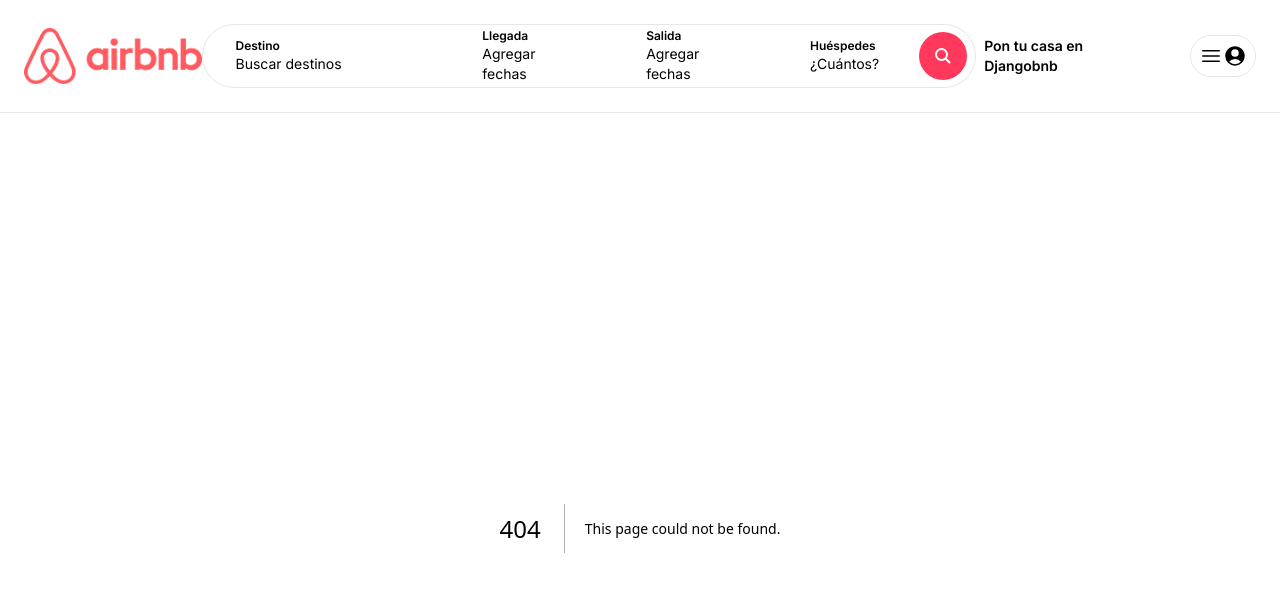
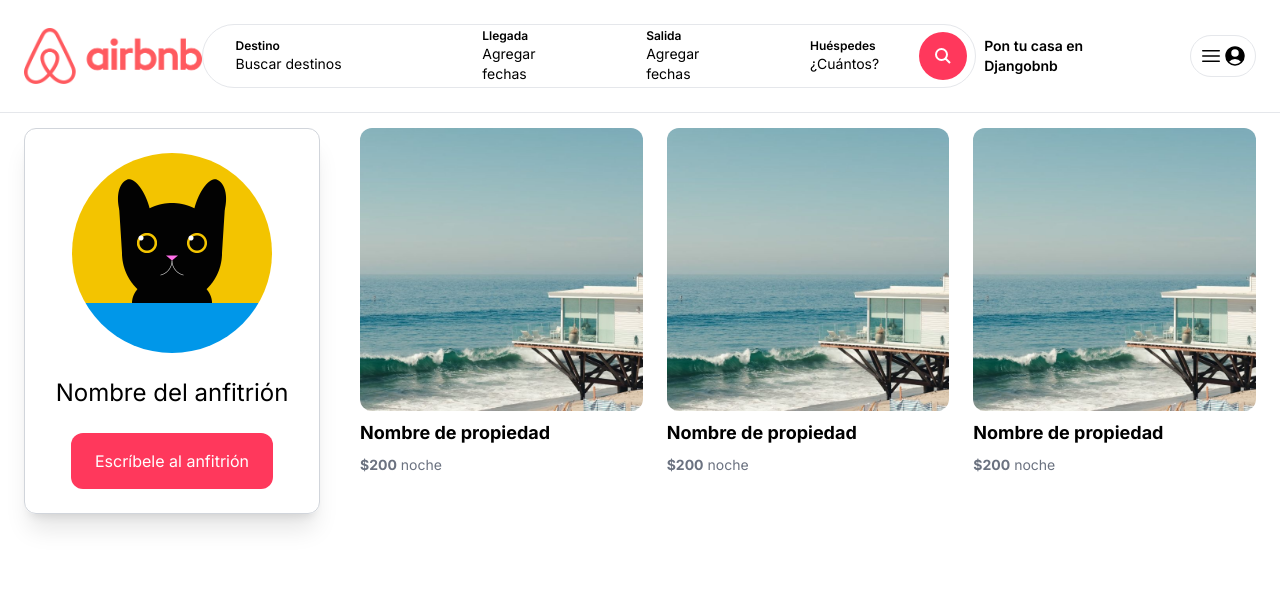
Before and after one commit to DerekAguilar/djangobnb, a Next.js app: page /hosts/1 in a window 1280 px wide. Before the commit this address had no page. Shown: the top 592 px of the page. Built offline with nearby package versions, Linux system fonts and the light colour scheme.

Commit message:
06 Host page (static)

```diff
--- /dev/null
+++ b/app/components/ContactButton.tsx
@@ -0,0 +1,9 @@
+const ContactButton=()=>{
+    return (
+        <div className="mt-6 py-4 px-6 cursor-pointer bg-airbnb hover:bg-airbnbDark transition text-white rounded-xl">
+            Escríbele al anfitrión
+        </div>
+    );
+}
+
+export default ContactButton;
--- /dev/null
+++ b/app/hosts/[id]/page.tsx
@@ -0,0 +1,35 @@
+import Image from "next/image"
+import ContactButton from "@/app/components/ContactButton"
+import PropertyList from "@/app/components/properties/PropertyList"
+
+const HostDetailsPage=()=>{
+    return (
+        <main className="max-w-[1500px] mx-auto px-6">
+            <div className="grid grid-cols-1 md:grid-cols-4 gap-4">
+                <aside className="col-span-1 mb-4">
+                    <div className="flex flex-col items-center p-6 rounded-xl border border-gray-300 shadow-xl">
+                        <Image
+                        src="/pfp_1.png"
+                        width={200}
+                        height={200}
+                        alt="Nombre de anfitrión"
+                        className="rounded-full"
+                        />
+                        <h1 className="mt-6 text-2xl">
+                            Nombre del anfitrión
+                        </h1>
+                        <ContactButton/>
+                    </div>
+                </aside>
+                <div className="col-span-1 md:col-span-3 pl-0 md:pl-6">
+                    <div className="grid grid-cos-1 md:grid-cols-3 gap-6">
+                      <PropertyList
+                      />
+                    </div>
+                </div>
+            </div>
+        </main>
+    )
+}
+
+export default HostDetailsPage
```
